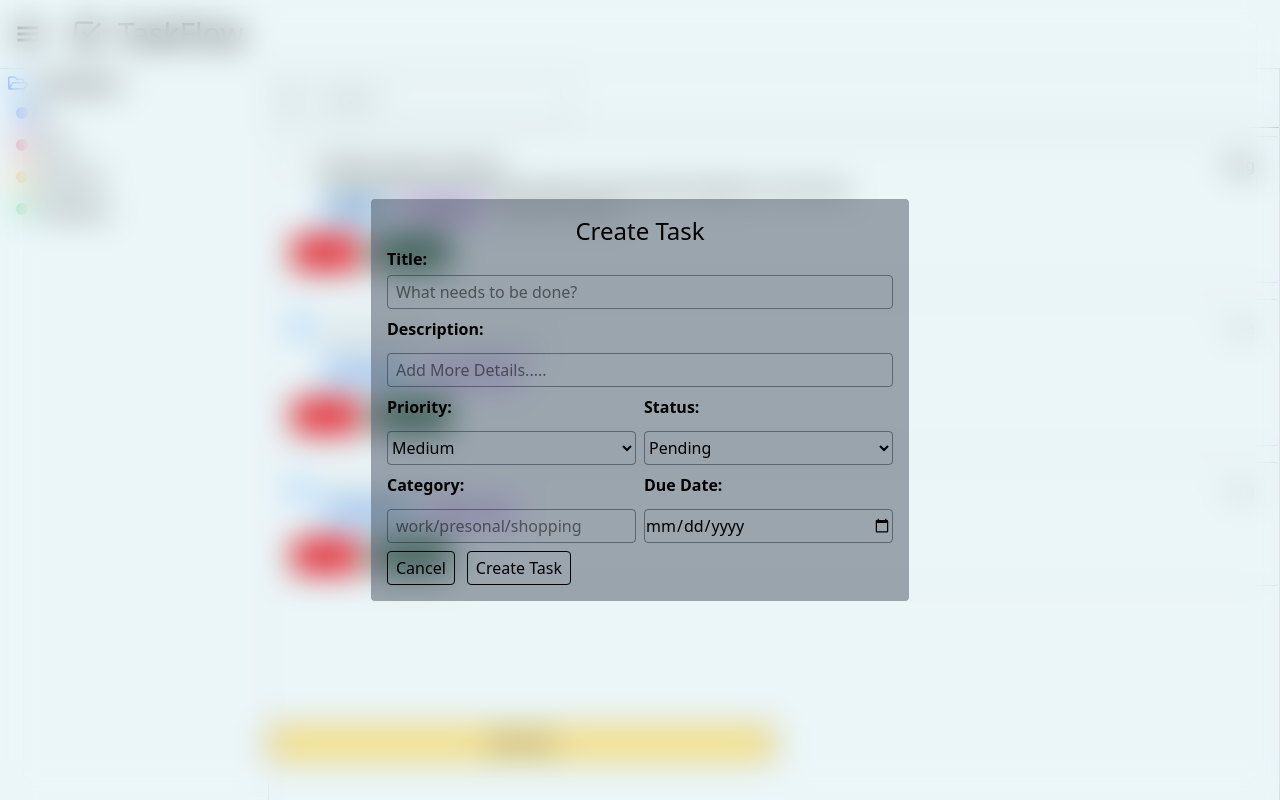
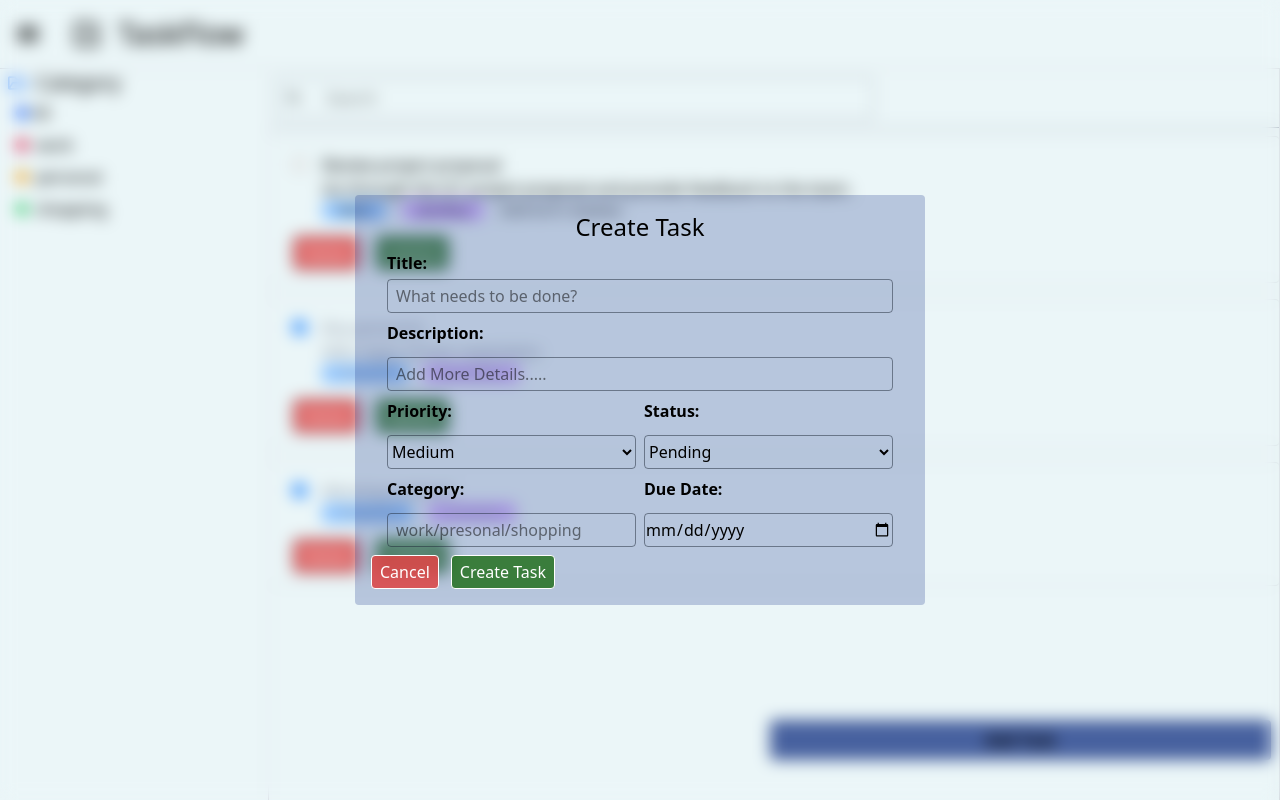
Before and after one commit to Vandana6261/todo-taskflow, a React app in the folder frontend/: page / in a window 1280 px wide. Both pictures are taken after a click on the button "Add Task". Built offline with nearby package versions, Linux system fonts and the light colour scheme; the HTML template or start-up script is replaced by a standard one.

Commit message:
style: fix ui colors

```diff
--- a/frontend/src/components/AddTaskDialogBox.jsx
+++ b/frontend/src/components/AddTaskDialogBox.jsx
@@ -16,11 +16,11 @@ function AddTaskDialogBox({showDialogBox, setShowDialogBox}) {
 
 
     const handleSubmit = (e) => {
+        e.preventDefault();
         if(!title || ! description || !priority || !status || !category || !dueDate) {
             alert("Please fill all of this")
             return;
         }
-        e.preventDefault();
         let task = {
             title,
             description,
@@ -38,17 +38,24 @@ function AddTaskDialogBox({showDialogBox, setShowDialogBox}) {
         setCategory("abc");
         setDueDate("")
     }
+
+    const handleCancel = (e) => {
+        setShowDialogBox(false)
+    }
   return (
     <>
-      <div className={`min-w-screen min-h-screen fixed top-0 left-0 flex justify-center items-center backdrop-blur-lg ${showDialogBox ? "flex" : "hidden"}`}
-      onClick={() => setShowDialogBox(false)}
+      <div className={`min-w-screen min-h-screen fixed top-0 left-0 flex justify-center items-center backdrop-blur-sm ${showDialogBox ? "flex" : "hidden"} text-left`}
+      onClick={(e) => { setShowDialogBox(false) }}
       >
-          <div className='modal-content modal bg-gray-600/50 p-4 rounded backdrop-blur-sm}`'
-            onClick={(e) => e.stopPropagation()}
+          <div className='modal-content modal bg-modal-color p-4 rounded } min-h-full`'
+            onClick={(e) => {
+                e.stopPropagation()
+                console.log("child called")
+            }}
           >
               <h2 className='text-2xl text-center'>Create Task</h2>
               <form onSubmit={(e) => handleSubmit(e)}
-               className='flex flex-col gap-2'
+               className='flex flex-col gap-2 max-h-[70vh] overflow-y-auto px-4 mt-2'
                >
                 <div className='flex flex-col gap-1'>
                     <label htmlFor="title" className='text-md font-semibold'>Title:</label>
@@ -76,7 +83,7 @@ function AddTaskDialogBox({showDialogBox, setShowDialogBox}) {
                 </div>
 
 
-                <div className="dopdownSection grid grid-cols-2 gap-2">
+                <div className="dopdownSection grid grid-cols-1 sm:grid-cols-2 gap-2">
                     <div className='flex flex-col gap-3'>
                         <label htmlFor="priority" className='text-md font-semibold'>Priority:</label>
                         <select
@@ -132,17 +139,20 @@ function AddTaskDialogBox({showDialogBox, setShowDialogBox}) {
                         />
                     </div>
                 </div>
-                <div className='flex gap-3'>
+
+              </form>
+
+                <div className='flex gap-3 mt-2'>
                     <button
-                        onClick={() => setShowDialogBox(false)}
-                        className='btn hoverBase'
+                        type="button"
+                        onClick={(e) => handleCancel(e)}
+                        className='btn hoverBase bg-delete-color text-white'
                     >Cancel</button>
                     <button
-                        onClick={() => setShowDialogBox(false)}
-                        className='btn hoverBase'
+                        type='submit'
+                        className='btn hoverBase bg-update-color text-white'
                     >Create Task</button>
                 </div>
-              </form>
           </div>
       </div>
     </>
--- a/frontend/src/components/Confirmation.jsx
+++ b/frontend/src/components/Confirmation.jsx
@@ -15,25 +15,27 @@ function Confirmation({taskId, setConfirmDelete}) {
     }
   return (
     <>
-      <div className='w-screen h-screen fixed top-0 left-0 flex items-center justify-center backdrop-blur-sm'
+      <div className='w-screen h-screen fixed top-0 left-0 flex items-center justify-center  backdrop-blur-sm'
         onClick={() => handleCancel()}
       >
-        <div className='bg-gray-600/50 p-2 rounded '
+        <div className='bg-modal-color p-2 rounded min-h-40 flex flex-col justify-center items-center gap-2'
             onClick={(e) => e.stopPropagation()}
         >
             <p>Are you sure you want to delete this?</p>
+            <div>
               <button
-            className='hoverBase btn mr-2 '
+              className='hoverBase btn mr-2 bg-delete-color text-white'
               onClick={() => handleCancel()}
               >
                   Cancel
               </button>
               <button
-            className='hoverBase btn'
+              className='hoverBase btn bg-update-color text-white'
               onClick={() => handleDelete()}
               >
                   Confirm
               </button>
+            </div>
         </div>
       </div>
     </>
--- a/frontend/src/components/SearchBar.jsx
+++ b/frontend/src/components/SearchBar.jsx
@@ -18,7 +18,7 @@ function SearchBar() {
     <>
       <div className=''>
         <form>
-            <div tabIndex={0} className=' w-[30%] border border-gray-400 rounded flex items-center gap-2 px-2 focus-within:border focus-within:border-red-400 '>
+            <div tabIndex={0} className='w-[80%]  md:w-[60%] border border-gray-400 rounded flex items-center gap-2 px-2 focus-within:border focus-within:border-blue-800/50'>
                 <span>
                     <IoIosSearch />
                 </span>
--- a/frontend/src/components/TaskDetails.jsx
+++ b/frontend/src/components/TaskDetails.jsx
@@ -26,28 +26,19 @@ function TaskDetails({setIsUpdate, isUpdate}) {
     setIsUpdate(!isUpdate)
   }
 
-  const handleDelete = (id) => {
-    const isConfirmed = window.confirm("Are you sure you want to delete?");
-    if(isConfirmed) {
-      deleteTask(id);
-      // alert("Todo deleted successfully");
-    }
-    return;
-  }
-
   return (
     <>
-      <div className='min-w-screen min-h-screen fixed top-0 left-0 backdrop-blur-sm flex justify-center items-center z-9999'
+      <div className='min-w-screen min-h-screen fixed top-0 left-0 backdrop-blur-sm flex justify-center items-center'
       onClick={() => setIsUpdate(!isUpdate)}
       >
 
-          <div className='flex flex-col gap-4 bg-blue-900/25 min-h-full rounded-xl p-4 '
+          <div className='flex flex-col gap-4 bg-modal-color min-h-full w-[90vw] sm:w-[70vw] md:w-[40vw] rounded-xl p-1 sm:p-4 '
             onClick={(e) => e.stopPropagation()}
           >
             {/* 1st part */}
             <div className='flex-1 border-b border-gray-300 rounded px-4 py-2 flex justify-between'>
               <p>Task Details</p>
-              <span className='border h-8 w-8 flex justify-center items-center rounded-[100%] bg-gray-300 cursor-pointer'
+              <span className='border h-8 w-8 flex justify-center items-center rounded-[100%]  cursor-pointer'
                 onClick={() => setIsUpdate(!isUpdate)}
               >X</span>
             </div>
@@ -159,18 +150,16 @@ function TaskDetails({setIsUpdate, isUpdate}) {
                       className='inputBase text-sm '
                   />
                   </p>
-
-                  <p className='text-sm '>Lorem ipsum dolor, sit amet consectetur adipisicing elit.</p>
                 </div>
                 <div>
-                  <p>Created At</p>
+                  <p>Created At {updatedData.dueDate}.....Pending</p>
                 </div>
               </div>
             </div>
 
             {/* 3rd part  */}
             <div className='flex-1 flex items-center justify-between gap-4 px-2 self-end '>
-              <button className='btn hoverBase flex items-center gap-2'
+              <button className='btn hoverBase bg-delete-color text-white flex items-center gap-2'
               onClick={() => setIsUpdate(!isUpdate)}
               >
                 <span>
@@ -181,16 +170,7 @@ function TaskDetails({setIsUpdate, isUpdate}) {
                 </span>
               </button>
 
-              <button className='btn hoverBase flex items-center gap-2'
-              onClick={() => handleDelete(updatedData.id)}
-              >
-                <span>
-                  <MdDeleteForever />
-                </span>
-                <span>Delete</span>
-              </button>
-
-              <button className='btn hoverBase flex items-center gap-2'
+              <button className='btn hoverBase bg-update-color text-white flex items-center gap-2'
               onClick={() => handleUpdate()}
               >
                 <span>
--- a/frontend/src/components/TaskItem.jsx
+++ b/frontend/src/components/TaskItem.jsx
@@ -58,21 +58,21 @@ function TaskItem({task}) {
                   {task.dueDate && <small>{task.dueDate} dueDate</small>}
                 </div>
               </div>
-              <div className='ml-auto'>
+              {/* <div className='ml-auto'>
                 flag
-              </div>
+              </div> */}
             </div>
 
         </div>
 
-        {/* buttn delete and update */}
+        {/* button delete and update */}
         <div className='flex '>
-          <button className='hoverBase btn border-gray-600 w-fit m-2 bg-red-600 text-white'
+          <button className='hoverBase btn border-gray-600 w-fit m-2 bg-delete-color text-white'
           onClick={() => handleDelete()}
           >
             Delete
           </button>
-          <button className={`hoverBase btn border-gray-600 w-fit m-2 bg-green-900 text-white ${isCompleted ? "line-through text-gray-400 border-gra-300 " : ""}`}
+          <button className={`hoverBase btn border-gray-600 w-fit m-2 bg-update-color text-white ${isCompleted ? "line-through text-gray-400 border-gra-300 " : ""}`}
           onClick={() => handleUpdate()}
           disabled={isCompleted}
           >
--- a/frontend/src/components/TaskList.jsx
+++ b/frontend/src/components/TaskList.jsx
@@ -42,10 +42,10 @@ function TaskList() {
         </div>
 
 
-        <div className='absolute bottom-10 w-full'>
+        <div className='absolute w-full bottom-10 text-right pr-2'>
           <button
           onClick={() => setShowDialogBox(true)}
-          className='btn hoverBase w-1/2 bg-amber-200 '
+          className='btn hoverBase border-none w-1/2 py-2 font-bold bg-[#1e3b8acb] '
           >Add Task</button>
           <AddTaskDialogBox showDialogBox={showDialogBox} setShowDialogBox={setShowDialogBox}/>
         </div>
--- a/frontend/src/index.css
+++ b/frontend/src/index.css
@@ -2,6 +2,15 @@
 /* @tailwind base;
 @tailwind components;
 @tailwind utilities; */
+
+@theme {
+    --color-primary-theme: #F0F2F7;
+    --color-secondary-theme: #1E3A8A40;
+    --color-btn-color: #456fa7c5;
+    --color-delete-color: #dd4545de;
+    --color-update-color: #1d6b16ce;
+    --color-modal-color: #1E3A8A40;
+}
 
 @layer components {
     .inputBase {
```
Lines whose indentation alone changed are shown as unchanged.
